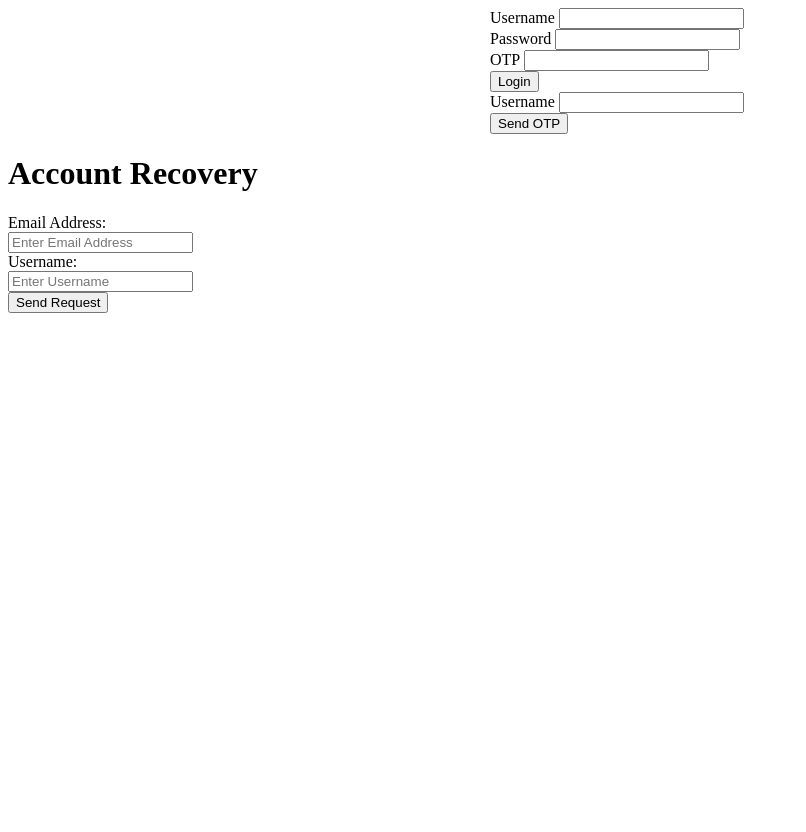
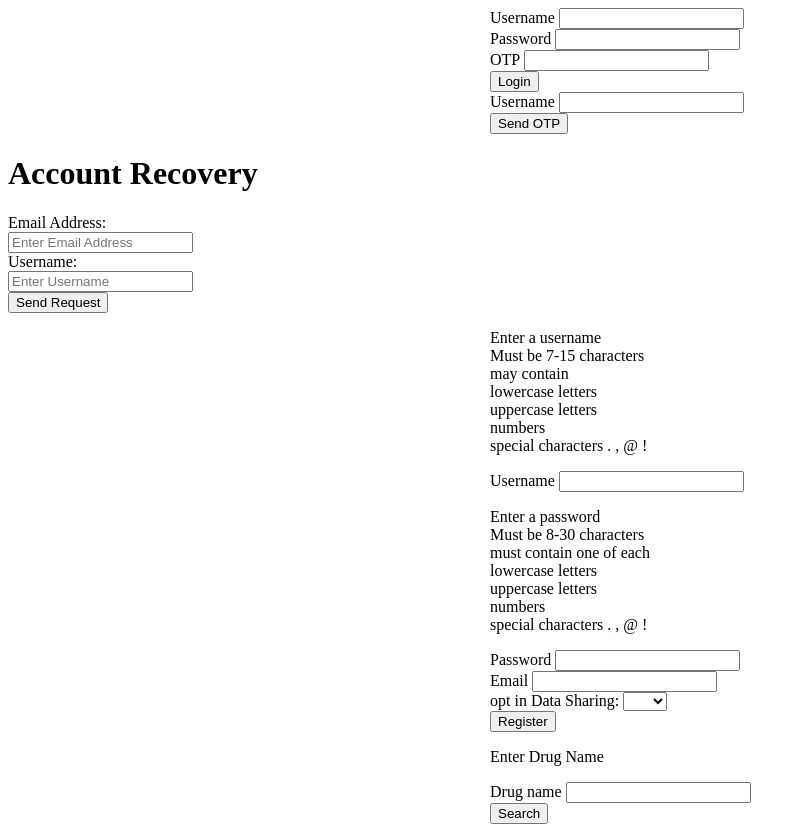
Before and after one commit to Annihilator3180/CECS-491A-Senior-Project, a Vue app in the folder frontend/the6bits/: page /#/ in a window 1280 px wide. Before the commit this address led to /#/. Shown: the whole page, without its empty margins (0-806 px from the left). Before the commit the page ends 800 px from the top, so only its background shows below. Built offline with nearby package versions, Linux system fonts and the light colour scheme.

Commit message:
Registration and Search front end

```diff
--- a/frontend/the6bits/package.json
+++ b/frontend/the6bits/package.json
@@ -10,7 +10,8 @@
   "dependencies": {
     "axios": "^0.26.0",
     "package.json": "^2.0.1",
-    "vue": "^3.2.13"
+    "vue": "^3.2.13",
+    "vue-router": "^4.0.13"
   },
   "devDependencies": {
     "@typescript-eslint/eslint-plugin": "^5.4.0",
--- a/frontend/the6bits/src/App.vue
+++ b/frontend/the6bits/src/App.vue
@@ -2,6 +2,8 @@
     <LoginPost/>
     <OTPPost/>
     <account-recovery/>
+    <RegistrationGet/>
+    <medSearch/>
 
 </template>
 
@@ -9,6 +11,8 @@
 import LoginPost from './components/LoginPost.vue'
 import OTPPost from './components/OneTimePass.vue'
 import AccountRecovery from './components/AccountRecovery.vue'
+import RegistrationGet from './components/Registration.vue'
+import MedSearch from './components/MedicationSearch.vue'
 
 
 
@@ -17,7 +21,9 @@ export default {
   components: {
     LoginPost ,
     OTPPost,
-    AccountRecovery,
+   AccountRecovery,
+    RegistrationGet,
+    MedSearch
   },
 }
 </script>
--- /dev/null
+++ b/frontend/the6bits/src/components/MedicationSearch.vue
@@ -0,0 +1,40 @@
+<template>
+    <div class="form">
+            <div>
+                <p> Enter Drug Name</p>
+                <label for="drugName">Drug name </label>
+                <input type="text" id="drugName" v-model="formData.drugName" />
+            </div>
+            <button @click = "FindDrug">Search</button>
+    </div>
+
+</template>
+<script>
+    export default {
+        name: 'MedSearch',
+        data() {
+        return {
+            formData :{
+               drugName: ""
+            },
+        }
+    },
+    methods:{
+        FindDrug(){
+            const requestOptions = {
+                method: "get",
+                credentials: 'include',
+
+            };
+            fetch('https://localhost:7011/Medication/Search?drugName='+this.formData.drugName,requestOptions)
+                .then(response => console.log(response))
+        }
+    }
+}
+</script>
+<style scoped>
+    .form {
+        width: 300px;
+        margin: 0 auto
+    }
+</style>
--- /dev/null
+++ b/frontend/the6bits/src/components/Registration.vue
@@ -0,0 +1,64 @@
+<template>
+    <div class="form">
+        <form @submit.prevent="Registration">
+            <div>
+                <p> Enter a username <br>Must be 7-15 characters<br>may contain <br>lowercase letters <br>uppercase letters <br>numbers <br>special characters . , @ !  </p>
+                <label for="Enter a username">Username </label>
+                <input type="text" id="userId" v-model="formData.userId" />
+            </div>
+            <div>
+                <p> Enter a password <br>Must be 8-30 characters<br>must contain one of each<br>lowercase letters <br>uppercase letters <br>numbers <br>special characters . , @ !  </p>
+                <label for="password">Password </label>
+                <input type="text" id="password" v-model="formData.password" />
+            </div>
+            <div>
+                <label for="Enter an email">Email </label>
+                <input type="text" id="Email" v-model="formData.Email" />
+            </div>
+            <div>
+                    <label   for="privOption">opt in Data Sharing: </label>
+                    <select v-model ="formData.privOption">
+                        <option value="">---</option>
+                        <option value=1>Yes</option>
+                        <option value=0>No</option>
+                    </select>
+            </div>
+            <button>Register</button>
+        </form>
+    </div>
+</template>
+
+<script>
+    export default {
+        name: 'RegistrationGet',
+        data() {
+        return {
+            formData :{
+                userId: '',
+                password: '',
+                email: '',
+                priv: 0
+            },
+        }
+    },
+    methods:{
+        Registration(){
+            const requestOptions = {
+                method: "get",
+                credentials: 'include',
+                headers: { "Content-Type": "application/json"},
+                body: JSON.stringify({Username : this.formData.userId, Password : this.formData.password, Email: this.formData.email, PrivOption: this.formData.PrivOption  })
+            };
+            fetch('https://localhost:7011/Account/CreateAccount',requestOptions)
+                .then(response => console.log(response))
+        }
+    }
+}
+</script>
+
+<style scoped>
+    .form {
+        width: 300px;
+        margin: 0 auto
+    }
+</style>
--- a/frontend/the6bits/src/main.ts
+++ b/frontend/the6bits/src/main.ts
@@ -1,4 +1,4 @@
 import { createApp } from 'vue'
 import App from './App.vue'
-
-createApp(App).mount('#app')
+import router from './router/index.js'
+createApp(App).use(router).mount('#app')
--- /dev/null
+++ b/frontend/the6bits/src/router/index.js
@@ -0,0 +1,17 @@
+
+import {createRouter, createWebHistory} from 'vue-router'
+import Registration from '../components/Registration.vue'
+
+const routes=[
+    {
+        path:"/Register",
+        name: "Register",
+        component: Registration
+    }
+
+  ]
+  const router = createRouter({
+    history: createWebHistory(process.env.BASE_URL),
+    routes
+  })
+  export default router
--- a/frontend/the6bits/src/shims-vue.d.ts
+++ b/frontend/the6bits/src/shims-vue.d.ts
@@ -4,3 +4,8 @@ declare module '*.vue' {
   const component: DefineComponent<{}, {}, any>
   export default component
 }
+declare module '*.js' {
+  import type { DefineComponent } from 'vue'
+  const component: DefineComponent<{}, {}, any>
+  export default component
+}
--- a/frontend/the6bits/tsconfig.json
+++ b/frontend/the6bits/tsconfig.json
@@ -1,5 +1,6 @@
 {
   "compilerOptions": {
+    "allowJs": true,
     "target": "es5",
     "module": "esnext",
     "strict": true,
```
Also changed, not shown: 2 other files (tests, documents, lock files or other folders).
